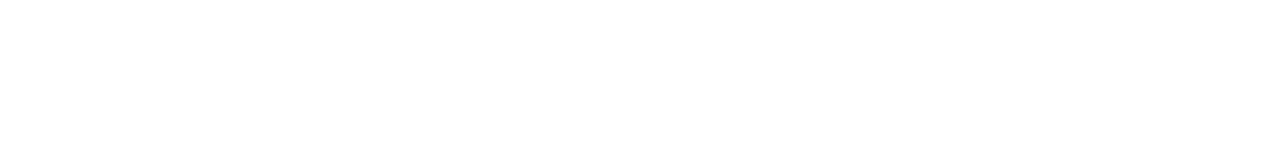
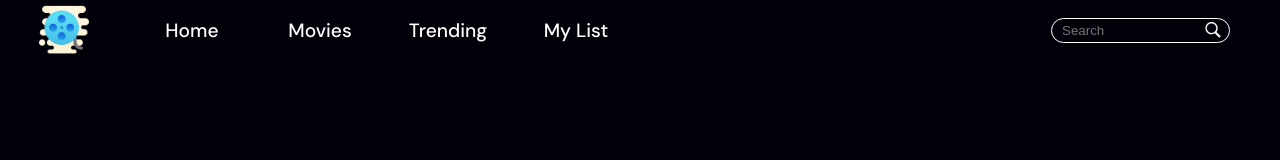
Before and after one commit to YuneidyC/platzi-movie, a plain HTML site: page index.html in a window 1280 px wide. Drawn offline with Linux system fonts and the light colour scheme.

Commit message:
Add header with styles

```diff
--- a/index.html
+++ b/index.html
@@ -8,8 +8,37 @@
     <link rel="preconnect" href="https://fonts.googleapis.com">
     <link rel="preconnect" href="https://fonts.gstatic.com" crossorigin>
     <link href="https://fonts.googleapis.com/css2?family=DM+Sans:wght@400;500;700&family=Inter:wght@300;500;700&family=Lato:wght@100;300;700&family=Roboto:wght@300;400;700&display=swap" rel="stylesheet">
+    <link rel="stylesheet" href="./styles.css">
     <title>PlatziMovie</title>
 </head>
 <body>
+    <header class="header">
+        <nav class="header-nav">
+            <ul>
+                <li class="header-nav__icon">
+                    <img src="./assets/icon/film.png" alt="">
+                </li>
+                <li class="header-nav__home">
+                    <a href="#">Home</a>
+                </li>
+                <li class="header-nav__movies">
+                    <a href="#">Movies</a>
+                </li>
+                <li class="header-nav__trending">
+                    <a href="#">Trending</a>
+                </li>
+                <li class="header-nav__my-list">
+                    <a href="#">My List</a>
+                </li>
+            </ul>
+        </nav>
+
+        <form action="" class="header-form">
+            <input type="text" placeholder="Search">
+            <button class="header-form__search">
+                <img src="./assets/icon/search.svg" alt="Search">
+            </button>
+        </form>
+    </header>
 </body>
 </html>
--- /dev/null
+++ b/styles.css
@@ -0,0 +1,97 @@
+* {
+    margin: 0;
+    padding: 0;
+    box-sizing: border-box;
+}
+
+body {
+    font-size: 62.5%;
+    font-family: 'DM Sans', sans-serif;
+}
+
+html {
+    background-color: #010109;
+}
+
+.header {
+    width: 100%;
+    height: 60px;
+    display: grid;
+    grid-template-columns: repeat(2, 1fr);
+    grid-template-rows: 1fr;
+    background: transparent;
+}
+
+.header .header-nav ul {
+    width: 100%;
+    height: 100%;
+    display: grid;
+    grid-template-columns: repeat(5, 1fr);
+    grid-template-rows: 1fr;
+    justify-items: center;
+    align-items: center;
+}
+
+.header .header-nav li {
+    font-weight: 500;
+    font-size: 1.2rem;
+    list-style: none;
+    cursor: pointer;
+}
+
+.header .header-nav li a {
+    color: white;
+    text-decoration: none;
+}
+
+.header-nav__icon {
+    width: 50px;
+    height: 50px;
+}
+
+.header-nav__icon img {
+    width: 100%;
+    height: 100%;
+    align-self: center;
+}
+
+.header .header-form {
+    grid-column: 2 / 3;
+    justify-self: end;
+    align-self: center;
+    margin-right: 50px;
+    position: relative;
+    display: grid;
+    grid-template-columns: 1fr;
+    grid-template-rows: 1fr;
+}
+
+.header .header-form input {
+    height: 25px;
+    color: white;
+    background-color: transparent;
+    border: solid white 1px;
+    border-radius: 30px;
+    text-indent: 10px;
+}
+
+.header .header-form input:focus {
+    outline: none;
+}
+
+.header .header-form .header-form__search {
+    width: 18px;
+    height: 18px;
+    margin-right: 8px;
+    background-color: transparent;
+    border: none;
+    justify-self: end;
+    align-self: center;
+    position: absolute;
+    cursor: pointer;
+}
+
+.header .header-form .header-form__search img {
+    width: 100%;
+    height: 100%;
+}
```
Also changed, not shown: assets/icon/search.svg (added).
